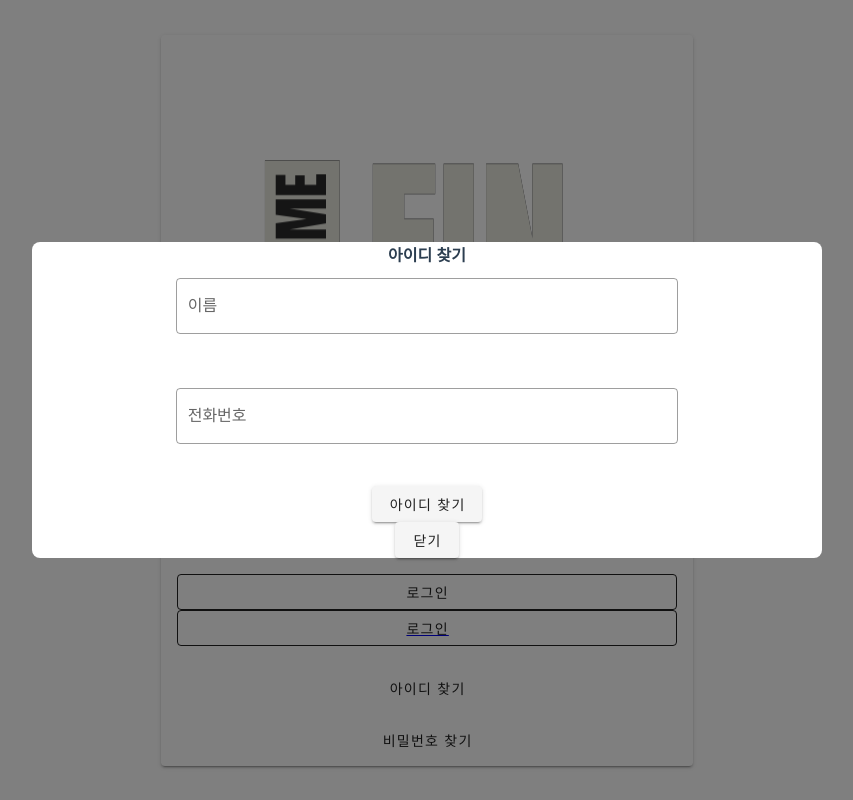
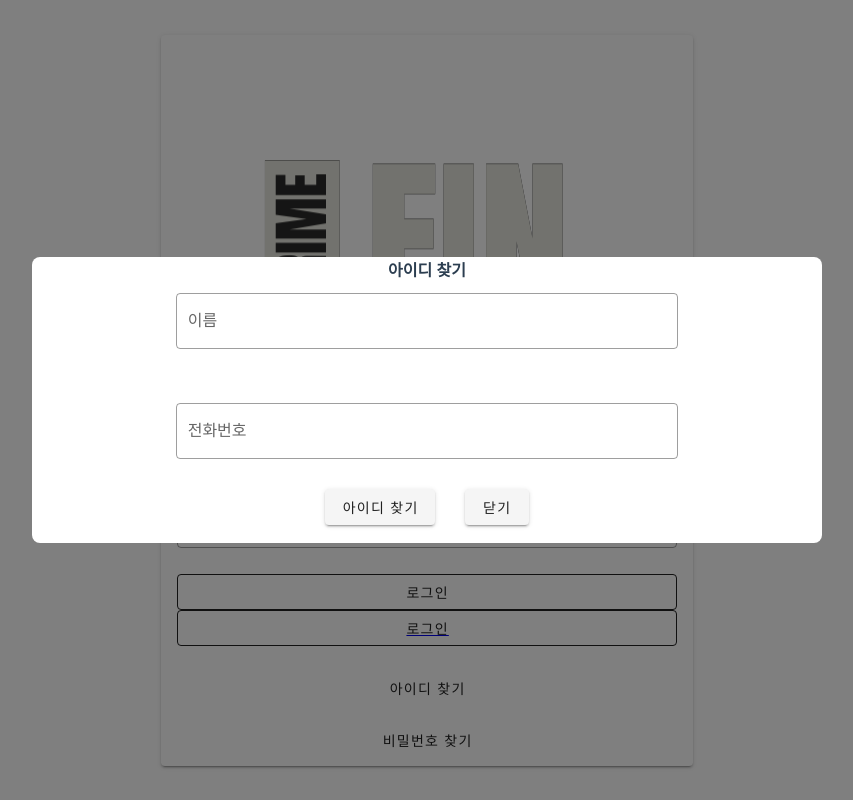
Before and after one commit to kb-final-team4/crimefin, a Vue app: page /login in a window 1280 px wide. Both pictures are taken after a click on the button "아이디 찾기". Shown: the whole page, without its empty margins (213-1066 px from the left). Built offline with nearby package versions, Linux system fonts and the light colour scheme; what vue-apexcharts, vue-session would draw is missing.

Commit message:
[Feat]아이디 찾기 수정

```diff
--- a/src/components/LogIn.vue
+++ b/src/components/LogIn.vue
@@ -67,9 +67,11 @@
                 <v-col cols="8" >
                 <v-text-field label="전화번호" id="phone" v-model="phone" required outlined></v-text-field>
                 </v-col>
-                <v-btn variant="tonal" type="button" @click="findUserId" class="btn-findId">아이디 찾기</v-btn>
+                <v-row class="d-flex justify-center">
+                <v-btn variant="tonal" type="button" @click="findUserId" class="btn-findId" style="margin-right:30px;">아이디 찾기</v-btn>
                 <v-btn variant="tonal" type="button" @click="modal=false" class="btn-close">닫기</v-btn>
-            </div>
+              </v-row>
+              </div>
         </div>
 
         <div class="black-bg2" v-if="modal2==true" >
@@ -366,6 +368,8 @@ position: fixed;
             background: white;
             border-radius: 8px;
             width: 790px;
+
+            padding-bottom: 30px;
 }
 
 .white-bg-success{
@@ -400,6 +404,8 @@ position: fixed;
     background: white;
     border-radius: 8px;
     width: 790px;
+
+
 }
 
 
@@ -454,4 +460,5 @@ position: fixed;
 
 
 
+
 </style>
```
